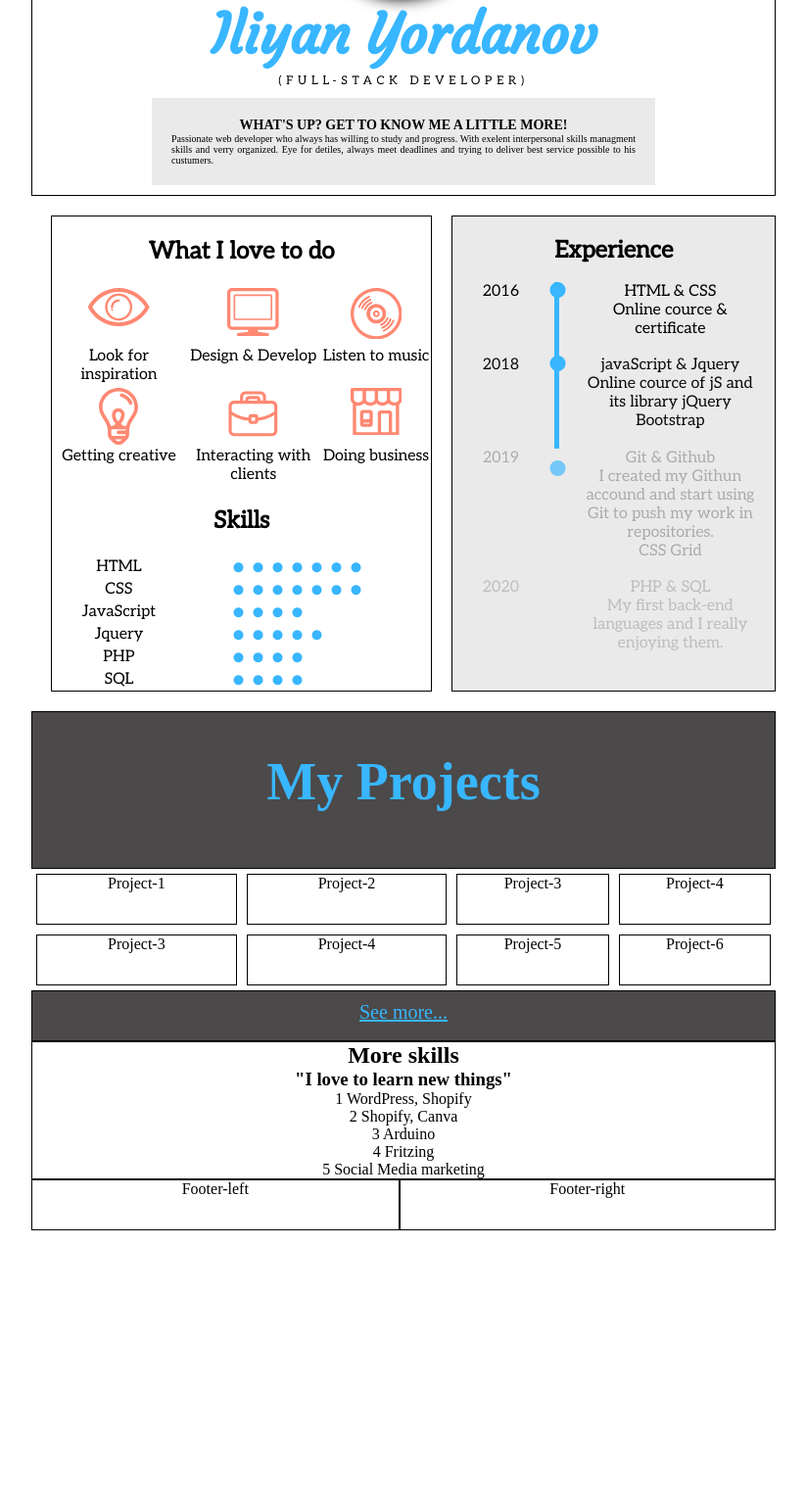
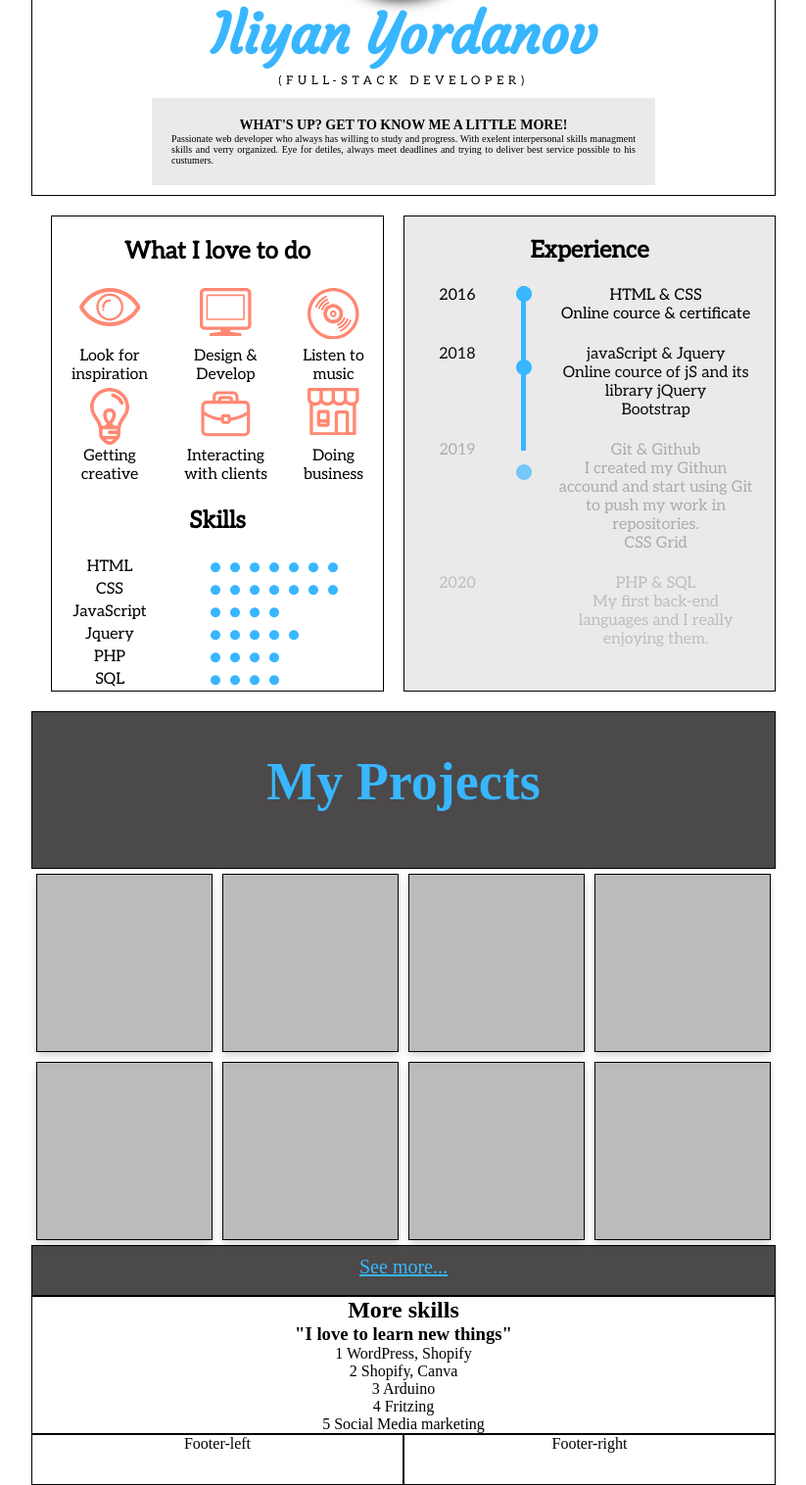
Before and after one commit to YordanovDnA/My-portfolio-website, a PHP site: page / in a window 1280 px wide. Shown: the part 276-1792 px from the top of the page at 98% size, without its empty margins (228-1051 px from the left). Before the commit the page ends 1532 px from the top, so only its background shows below. Run offline with PHP 8.4, Linux system fonts and the light colour scheme; some libraries are stand-ins or nearby versions; some web fonts are replaced.

Commit message:
Projects flip cards design

```diff
--- a/css/style.css
+++ b/css/style.css
@@ -41,7 +41,7 @@
 
 main, footer{
     display: grid;
-    grid-template-columns: auto auto auto auto;
+    grid-template-columns: 25% 25% 25% 25%;
     width: 760px;
     margin-left: auto;
     margin-right: auto;
@@ -332,7 +332,47 @@ footer>section{
 
 .Projects {
     margin: 5px;
+    min-height: 180px;
 }
+
+.flip-card {
+    background-color: transperent;
+    height: 100%;
+    perspective: 1000px;
+  }
+
+  .flip-card-inner {
+    position: relative;
+    width: 100%;
+    height: 100%;
+    text-align: center;
+    transition: transform 0.6s;
+    transform-style: preserve-3d;
+    box-shadow: 0 4px 8px 0 rgba(0,0,0,0.2);
+  }
+
+  .flip-card:hover .flip-card-inner {
+    transform: rotateY(180deg);
+  }
+
+  .flip-card-front, .flip-card-back {
+    position: absolute;
+    width: 100%;
+    height: 100%;
+    -webkit-backface-visibility: hidden;
+    backface-visibility: hidden;
+  }
+
+  .flip-card-front {
+    background-color: #bbb;
+    color: black;
+  }
+
+  .flip-card-back {
+    background-color: #2980b9;
+    color: white;
+    transform: rotateY(180deg);
+  }
 
 .Projects-footer{
     grid-column-end: span 4;
--- a/index.html
+++ b/index.html
@@ -251,28 +251,140 @@
             <h2>My Projects</h2>
         </section>
         <section class="Projects">
-            Project-1
+            <div class="flip-card">
+                <div class="flip-card-inner">
+                    <div class="flip-card-front">
+                        <img src="" alt="">
+                    </div>
+                    <div class="flip-card-back">
+                        <h2>Project Name</h2>
+                        <span>(end-date)</span>
+                        <p>
+                            Short description of the project.
+                        </p>
+                        <a href="#">See more</a>
+                    </div>
+                </div>
+            </div>
         </section>
         <section class="Projects">
-            Project-2
+            <div class="flip-card">
+                <div class="flip-card-inner">
+                    <div class="flip-card-front">
+                        <img src="" alt="">
+                    </div>
+                    <div class="flip-card-back">
+                        <h2>Project Name</h2>
+                        <span>(end-date)</span>
+                        <p>
+                            Short description of the project.
+                        </p>
+                        <a href="#">See more</a>
+                    </div>
+                </div>
+            </div>
         </section>
         <section class="Projects">
-            Project-3
+            <div class="flip-card">
+                <div class="flip-card-inner">
+                    <div class="flip-card-front">
+                        <img src="" alt="">
+                    </div>
+                    <div class="flip-card-back">
+                        <h2>Project Name</h2>
+                        <span>(end-date)</span>
+                        <p>
+                            Short description of the project.
+                        </p>
+                        <a href="#">See more</a>
+                    </div>
+                </div>
+            </div>
         </section>
         <section class="Projects">
-            Project-4
+            <div class="flip-card">
+                <div class="flip-card-inner">
+                    <div class="flip-card-front">
+                        <img src="" alt="">
+                    </div>
+                    <div class="flip-card-back">
+                        <h2>Project Name</h2>
+                        <span>(end-date)</span>
+                        <p>
+                            Short description of the project.
+                        </p>
+                        <a href="#">See more</a>
+                    </div>
+                </div>
+            </div>
         </section>
         <section class="Projects">
-            Project-3
+            <div class="flip-card">
+                <div class="flip-card-inner">
+                    <div class="flip-card-front">
+                        <img src="" alt="">
+                    </div>
+                    <div class="flip-card-back">
+                        <h2>Project Name</h2>
+                        <span>(end-date)</span>
+                        <p>
+                            Short description of the project.
+                        </p>
+                        <a href="#">See more</a>
+                    </div>
+                </div>
+            </div>
         </section>
         <section class="Projects">
-            Project-4
+            <div class="flip-card">
+                <div class="flip-card-inner">
+                    <div class="flip-card-front">
+                        <img src="" alt="">
+                    </div>
+                    <div class="flip-card-back">
+                        <h2>Project Name</h2>
+                        <span>(end-date)</span>
+                        <p>
+                            Short description of the project.
+                        </p>
+                        <a href="#">See more</a>
+                    </div>
+                </div>
+            </div>
         </section>
         <section class="Projects">
-            Project-5
+            <div class="flip-card">
+                <div class="flip-card-inner">
+                    <div class="flip-card-front">
+                        <img src="" alt="">
+                    </div>
+                    <div class="flip-card-back">
+                        <h2>Project Name</h2>
+                        <span>(end-date)</span>
+                        <p>
+                            Short description of the project.
+                        </p>
+                        <a href="#">See more</a>
+                    </div>
+                </div>
+            </div>
         </section>
         <section class="Projects">
-            Project-6
+            <div class="flip-card">
+                <div class="flip-card-inner">
+                    <div class="flip-card-front">
+                        <img src="" alt="">
+                    </div>
+                    <div class="flip-card-back">
+                        <h2>Project Name</h2>
+                        <span>(end-date)</span>
+                        <p>
+                            Short description of the project.
+                        </p>
+                        <a href="#">See more</a>
+                    </div>
+                </div>
+            </div>
         </section>
         <section class="Projects-footer">
             <a href="#"">See more...</a>
```
